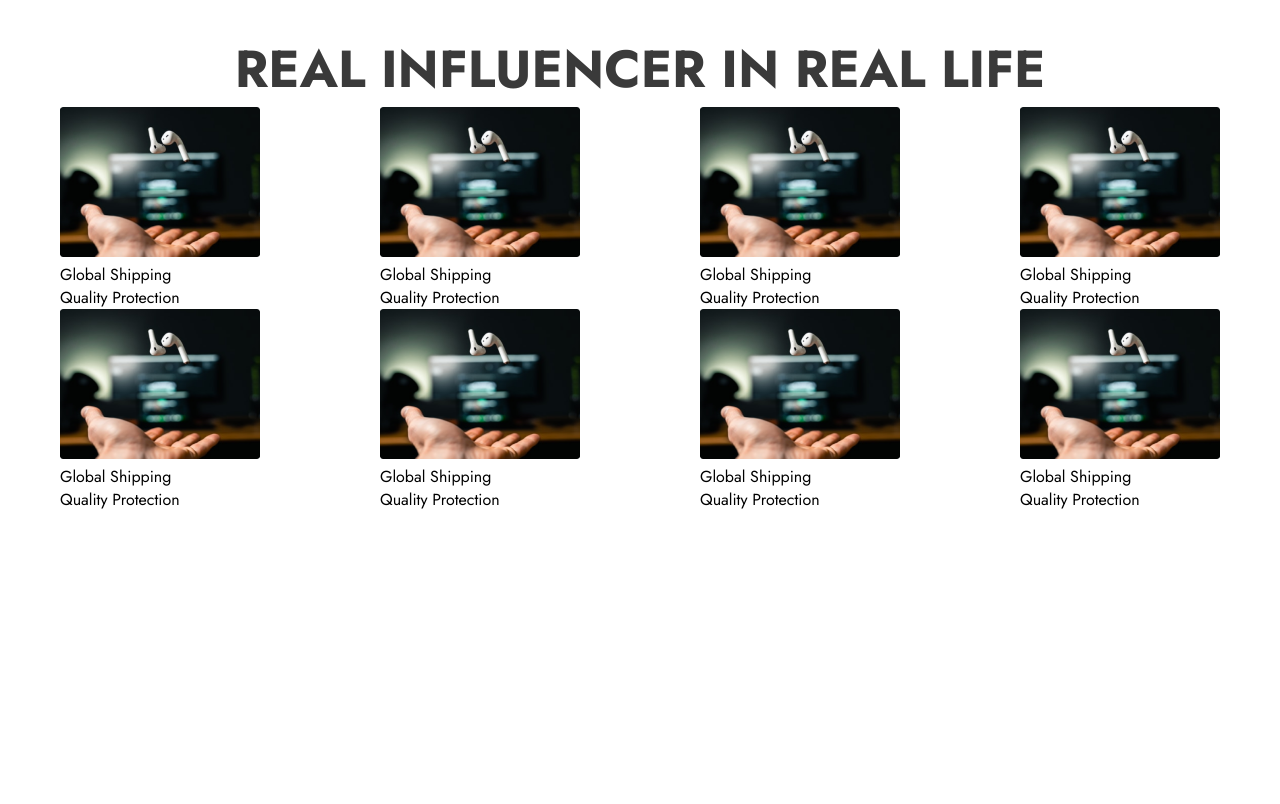
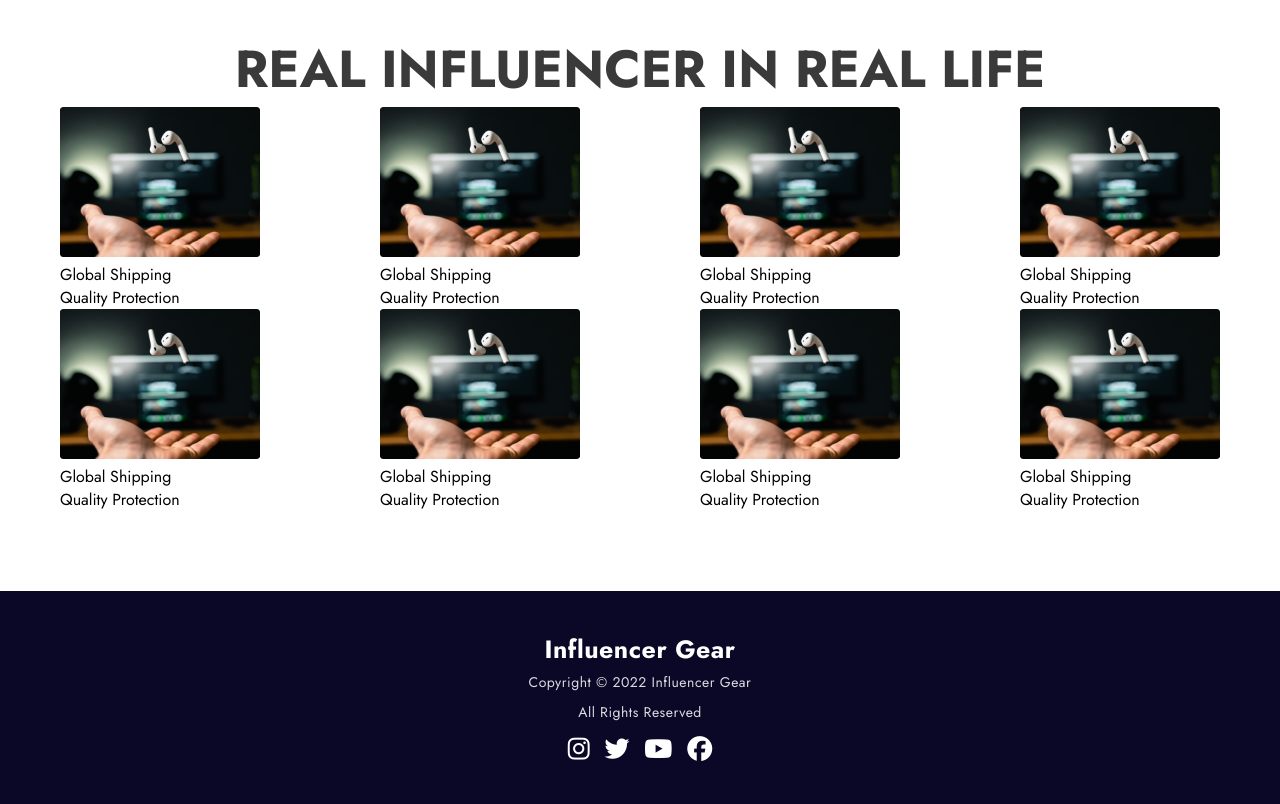
Before and after one commit to MK-Hasan-Mahdi/influencer-gear, a plain HTML site: page index.html in a window 1280 px wide. Shown: the part 2560-3364 px from the top of the page. Before the commit the page ends 3071 px from the top, so only its background shows below. Drawn offline with Linux system fonts and the light colour scheme.

Commit message:
footer added

```diff
--- a/css/styles.css
+++ b/css/styles.css
@@ -183,3 +183,38 @@ header{
     grid-template-columns: repeat(4, 1fr);
     justify-items: center;
 }
+
+/* fooer area start */
+
+footer {
+	display: flex;
+	flex-direction: column;
+	justify-content: center;
+	align-items: center;
+	background-color: #0A0826;;
+	padding: 40px 0px;
+	margin-top: 80px;
+}
+footer h1 {
+	font-size: 25px;
+	letter-spacing: 0.5px;
+	color: #ffffff;
+}
+
+footer p {
+	/* font-weight: bold; */
+	font-size: 14px;
+    letter-spacing: 0.5px;
+    color: #D9DBE1;
+    padding: 5px;
+}
+
+.social-icon{
+    margin-top: 10px;
+}
+
+.fa-instagram, .fa-twitter, .fa-youtube, .fa-facebook{
+    font-size: 25px;
+    color: white;
+    padding: 0px 5px;
+}
--- a/index.html
+++ b/index.html
@@ -298,8 +298,21 @@
                 </div>
             </div>
         </section>
+    </main>
 
-    </main>
+    <!-- Footer Section Design Start  -->
+    <footer>
+        <h1>Influencer Gear</h1>
+        <p>Copyright © 2022 Influencer Gear</p>
+        <p>All Rights Reserved</p>
+        <div class="social-icon">
+            <i class="fab fa-instagram"></i>
+            <i class="fab fa-twitter"></i>
+            <i class="fab fa-youtube"></i>
+            <i class="fab fa-facebook"></i>
+        </div>
+    </footer>
+    <!-- Footer Section Design End  -->
 </body>
 
 </html>
```
